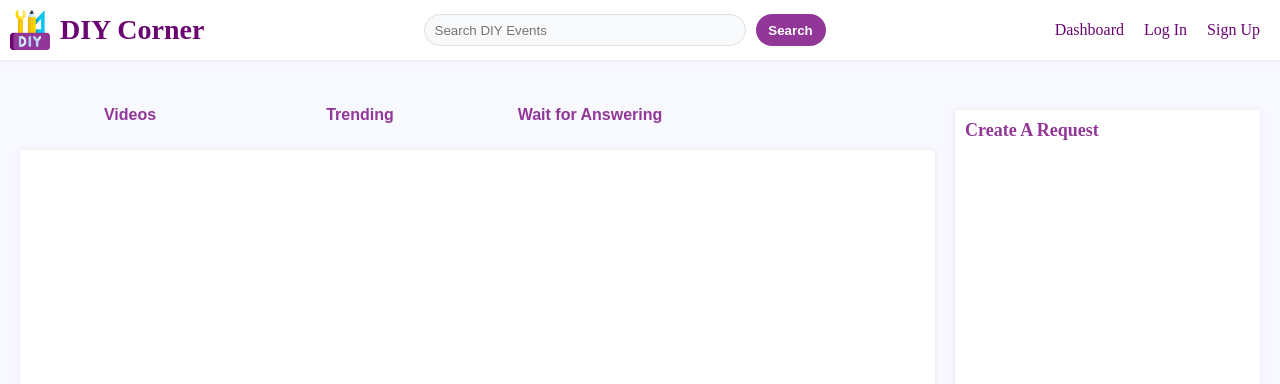
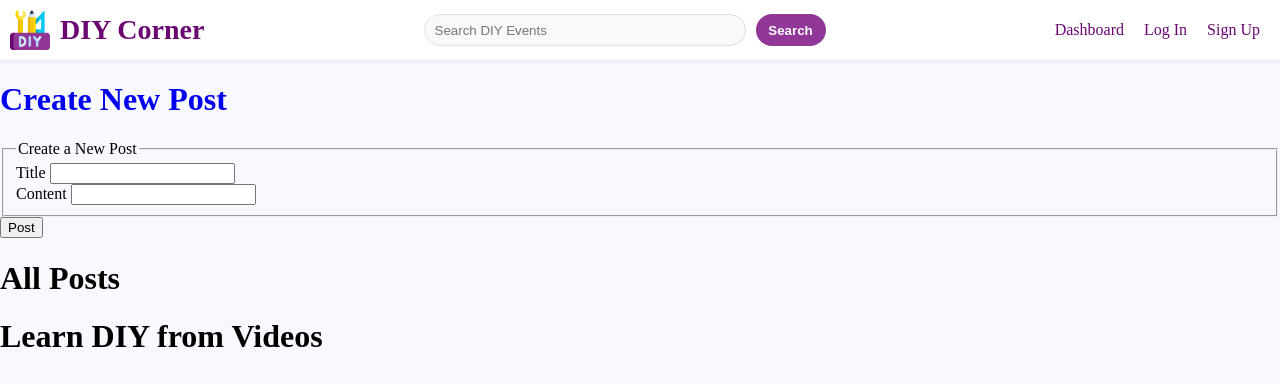
Before and after one commit to EN-JAEYUNSIM/CITS5505-Group-Project, a Flask app: page /dashboard in a window 1280 px wide. Shown: the top 384 px of the page. Run offline with Flask 3, Linux system fonts and the light colour scheme; data that the repository does not hold is empty.

Commit message:
Add showing all posts function and create new posts part to dashboard page

```diff
--- a/app/routes.py
+++ b/app/routes.py
@@ -59,7 +59,7 @@ def post():
         db.session.commit()
         flash('Your post is now live!', 'success')
         return redirect(url_for('details', post_id=post.id, user_id=current_user.id))
-    return render_template('post.html', title='Create Post', form=post_form, Legend='New Post', user=current_user)
+    return render_template('post.html', title='Create Post', form=post_form, Legend='Create New Post', user=current_user)
 
 @app.route('/details/<int:post_id>', methods=['GET', 'POST'])
 @login_required
@@ -75,9 +75,12 @@ def details(post_id):
         return redirect(url_for('details', post_id=post_id, user_id=current_user.id))
     return render_template('details.html', post=post, comments=comments, form=comment_form, user=current_user, comment_form=comment_form)
 
-@app.route('/dashboard')
+@app.route('/dashboard', methods=['GET', 'POST'])
 def dashboard():
-    return render_template('dashboard.html', title='Dashboard', user=current_user)
+    form=PostForm()
+    page = request.args.get('page', 1, type=int)
+    posts = Post.query.order_by(Post.date_posted.desc()).paginate(page=page, per_page=10)
+    return render_template('dashboard.html', title='Dashboard', user=current_user, posts=posts, form=form)
 
 @app.route('/profile/<int:user_id>', methods=['GET', 'POST'])
 @login_required
--- a/app/templates/dashboard.html
+++ b/app/templates/dashboard.html
@@ -1,18 +1,32 @@
 {% extends "base.html" %}
 
 {% block content %}
-    <main>
-        <div class="main-container">
-            <div class="main-left">
-                <div class="main-left-nav">
-                    <button class="tablink" onclick="openTab(event, 'Videos')">Videos</button>
-                    <button class="tablink" onclick="openTab(event, 'Trending')">Trending</button>
-                    <button class="tablink" onclick="openTab(event, 'WaitForAnswer')">Wait for Answering</button>
+    <a href="{{ url_for('post') }}"><h1>Create New Post</h1></a>
+    <div class="dashboard">
+        {% with legend="Create a New Post" %}
+            {% include 'post.html' %}
+        {% endwith %}
     </div>
-                <div id="postsContainer" class="content-box">
-                    <div id="Videos" class="tabcontent">
-                        <h2>Videos</h2>
-                        <p>Content for Videos...</p>
+    <h1>All Posts</h1>
+    <div>
+        {% for post in posts.items %}
+        <div class="post">
+            <h2><a href="{{ url_for('details', post_id=post.id) }}">{{ post.title }}</a></h2>
+            <p>{{ post.content | truncate(200) }}</p> <!-- Truncates content after 200 characters -->
+            <a href="{{ url_for('details', post_id=post.id) }}">Read More</a>
+        </div>
+        {% endfor %}
+    </div>
+    <div class="pagination">
+        {% if posts.has_prev %}
+            <a href="{{ url_for('dashboard', page=posts.prev_num) }}">Previous</a>
+        {% endif %}
+        {% if posts.has_next %}
+            <a href="{{ url_for('dashboard', page=posts.next_num) }}">Next</a>
+        {% endif %}
+    </div>
+    <h1>Learn DIY from Videos</h1>
+
     <div class="video-grid">
         <div class="video-container">
             <iframe src="https://www.youtube.com/embed/QVfEGFvIDnc?si=Cei9VK51KD9ou2X9" title="YouTube video player" allow="accelerometer; autoplay; clipboard-write; encrypted-media; gyroscope; picture-in-picture; web-share" referrerpolicy="strict-origin-when-cross-origin" allowfullscreen></iframe>
@@ -39,28 +53,7 @@
             <p>DIY Cakes</p>
         </div>
     </div>
-                    </div>
-                    <div id="Trending" class="tabcontent">
-                        <h2>Trending</h2>
-                        <p>Content for Trending...</p>
-                    </div>
-                    <div id="WaitForAnswer" class="tabcontent">
-                        <h2>Wait for Answering</h2>
-                        <p>Content waiting for answers...</p>
-                    </div>
-                </div>
-            </div>
-            <div class="main-right">
-                <div class="request-box">
-                    <a href="{{ url_for('post') }}"><h2>Create A Request</h2></a>
-                </div>
-                <div class="category-box">
-                    <h2>Popular Articles</h2>
-                </div>
-                <div class="collection-box">
-                    <h2>My collection</h2>
-                </div>
-            </div>
-        </div>
-    </main>
+
+
+
 {% endblock %}
--- a/app/templates/details.html
+++ b/app/templates/details.html
@@ -28,7 +28,7 @@
     <ul>
         {% for comment in comments %}
         <li>
-            <span><img src="{{ post.author.avatar(36) }}">{{ comment.author.username }}</span>
+            <span><img src="{{ comment.author.avatar(36) }}">{{ comment.author.username }}</span>
             <span>{{ comment.date_posted.strftime('%Y-%m-%d') }}</span>
             <p>{{ comment.content }}</p>
         </li>
--- a/app/templates/post.html
+++ b/app/templates/post.html
@@ -1,7 +1,7 @@
 {% extends "base.html" %}
 
 {% block content %}
-    <form action="" method="post">
+    <form action="{{ url_for('post') }}" method="post">
         {{ form.hidden_tag() }}
         <fieldset>
             <legend>{{ legend }}</legend>
--- a/app/templates/user_post.html
+++ /dev/null
@@ -1,6 +0,0 @@
-<table>
-    <tr valign="top">
-        <td><img src="{{ post.author.avatar(36) }}"></td>
-        <td><a href="{{ url_for('profile', user_id=post.author.id) }}">{{ post.author.username }}</a> says:<br>{{ post.content }}</td>
-    </tr>
-</table>
```
Lines whose indentation alone changed are shown as unchanged.
